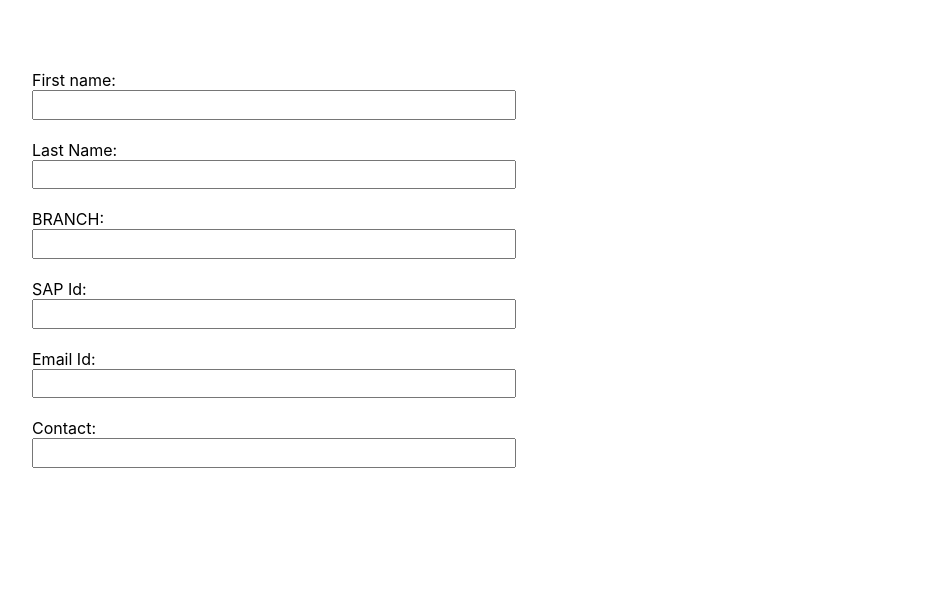
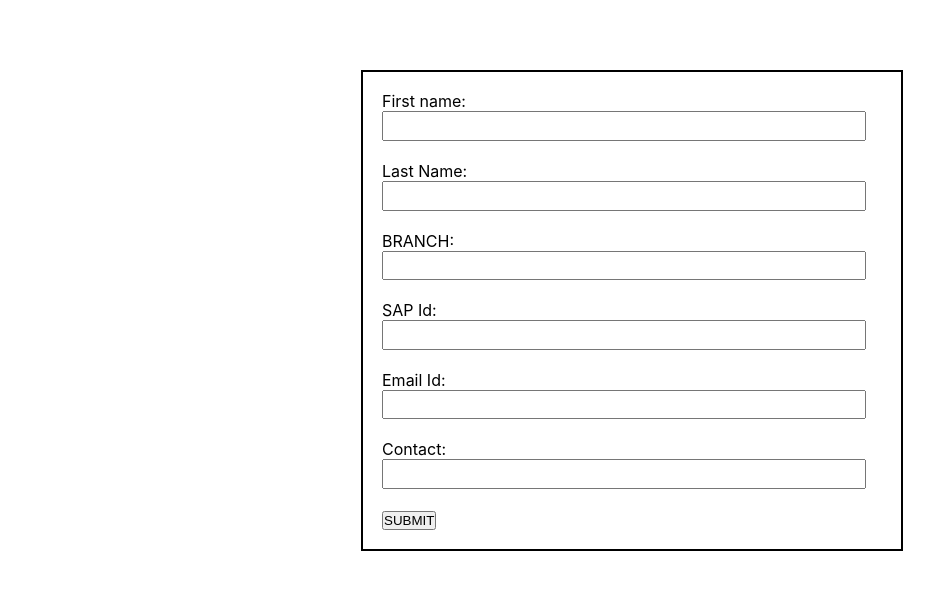
Before and after one commit to PHAGUN-JAIN/ReactForm, a React (Create React App) app: page / in a window 1280 px wide. Shown: the part 464-1054 px from the top of the page, without its empty margins (8-942 px from the left). Before the commit the page ends 1019 px from the top, so only its background shows below. Built offline with nearby package versions, Linux system fonts and the light colour scheme.

Commit message:
form comonent updats

```diff
--- a/src/components/Form.jsx
+++ b/src/components/Form.jsx
@@ -3,11 +3,18 @@ const input_style = {
     width: "30rem",
     lineHeight: "1.6rem"
 }
+
+const div_style = {
+    border: "2px solid black",
+    width:"500px",
+    margin: "0 auto",
+    padding:"1.2rem"
+}
 export default class Form extends Component {
     render(){
         return(
             <>
-            <div>
+            <div style={div_style}>
             <label htmlFor="name">First name:</label> <br />
             <input id="name" type="text" style={input_style}/><br /><br />
             <label htmlFor="lastname">Last Name:</label> <br />
@@ -30,6 +37,10 @@ export default class Form extends Component {
             <input id="contact" type="Number" style={input_style} />
             <br />
             <br />
+
+            <button type="submit">
+                SUBMIT
+            </button>
             </div>
             </>
         );
```
